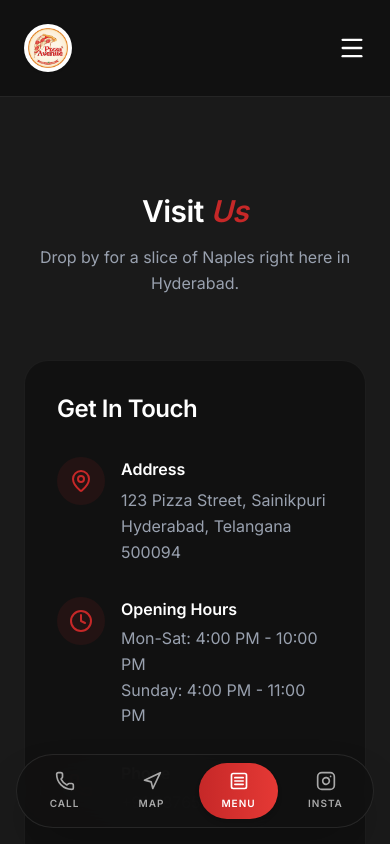
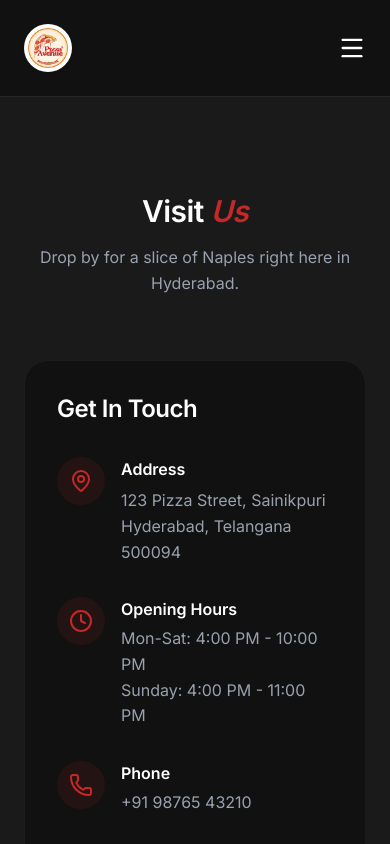
Before and after one commit to Nikhilesh-0007/PizzaAvenue, a Next.js app: page /contact in a window 390 px wide. Shown: the top 844 px of the page. Built offline with nearby package versions, Linux system fonts and the light colour scheme; a web font is replaced by a local one.

Commit message:
Update Instagram links across the site and restore Footer

```diff
--- a/src/app/page.tsx
+++ b/src/app/page.tsx
@@ -1,6 +1,5 @@
 import { HeroSection } from "@/components/HeroSection";
 import { FeaturedPizzas } from "@/components/FeaturedPizzas";
-import { AboutSection } from "@/components/AboutSection";
 import { WhyChooseUs } from "@/components/WhyChooseUs";
 import { InstagramSection } from "@/components/InstagramSection";
 import { Reviews } from "@/components/Reviews";
@@ -10,7 +9,6 @@ export default function Home() {
     <main className="flex min-h-screen flex-col bg-background selection:bg-primary/30 selection:text-white">
       <HeroSection />
       <FeaturedPizzas />
-      <AboutSection />
       <WhyChooseUs />
       <InstagramSection />
       <Reviews />
--- a/src/components/ContactSection.tsx
+++ b/src/components/ContactSection.tsx
@@ -84,7 +84,7 @@ export function ContactSection() {
             {/* Fake Map iframe placeholder styling to look good */}
             <div className="absolute inset-0 bg-background/50 z-10 pointer-events-none" />
             <iframe
-              src="https://www.google.com/maps/embed?pb=!1m18!1m12!1m3!1d15222.094595292416!2d78.5323533!3d17.4824976!2m3!1f0!2f0!3f0!3m2!1i1024!2i768!4f13.1!3m3!1m2!1s0x3bcb9baf2f5c76db%3A0xc3c51121ab9dcb!2sSainikpuri%2C%20Secunderabad%2C%20Telangana!5e0!3m2!1sen!2sin!4v1709123456789!5m2!1sen!2sin"
+              src="https://www.google.com/maps/embed?pb=!1m18!1m12!1m3!1d15222.094595292416!2d78.5389023!3d17.4879641!2m3!1f0!2f0!3f0!3m2!1i1024!2i768!4f13.1!3m3!1m2!1s0x3bcb9bfe9a6d8d27%3A0x39d85afe322bd229!2sPizza%20Avenue!5e0!3m2!1sen!2sin!4v1709123456789!5m2!1sen!2sin"
               width="100%"
               height="100%"
               style={{ border: 0, filter: "grayscale(1) invert(0.9) hue-rotate(180deg)" }}
--- a/src/components/VisitUs.tsx
+++ b/src/components/VisitUs.tsx
@@ -95,7 +95,7 @@ export function VisitUs() {
           >
             {/* Embedded Google Map */}
             <iframe
-              src="https://www.google.com/maps/embed?pb=!1m18!1m12!1m3!1m3!1d3805.295287515086!2d78.53765101418898!3d17.49341498801552!2m3!1f0!2f0!3f0!3m2!1i1024!2i768!4f13.1!3m3!1m2!1s0x3bcb9b05c5c00001%3A0x8e8a93b48784fb7!2sSainikpuri%2C%20Secunderabad%2C%20Telangana!5e0!3m2!1sen!2sin!4v1689230105000!5m2!1sen!2sin"
+              src="https://www.google.com/maps/embed?pb=!1m18!1m12!1m3!1d15222.094595292416!2d78.5389023!3d17.4879641!2m3!1f0!2f0!3f0!3m2!1i1024!2i768!4f13.1!3m3!1m2!1s0x3bcb9bfe9a6d8d27%3A0x39d85afe322bd229!2sPizza%20Avenue!5e0!3m2!1sen!2sin!4v1709123456789!5m2!1sen!2sin"
               width="100%"
               height="100%"
               style={{ border: 0 }}
--- a/src/components/ui/MobileStickyBar.tsx
+++ /dev/null
@@ -1,88 +0,0 @@
-"use client";
-
-import { Phone, Navigation, MenuSquare } from "lucide-react";
-import Link from "next/link";
-import { useEffect, useState } from "react";
-import { motion, AnimatePresence } from "framer-motion";
-
-const InstagramIcon = ({ size = 20 }: { size?: number }) => (
-  <svg width={size} height={size} viewBox="0 0 24 24" fill="none" stroke="currentColor" strokeWidth="2" strokeLinecap="round" strokeLinejoin="round">
-    <rect x="2" y="2" width="20" height="20" rx="5" ry="5"></rect>
-    <path d="M16 11.37A4 4 0 1 1 12.63 8 4 4 0 0 1 16 11.37z"></path>
-    <line x1="17.5" y1="6.5" x2="17.51" y2="6.5"></line>
-  </svg>
-);
-
-export function MobileStickyBar() {
-  const [isVisible, setIsVisible] = useState(true);
-  const [lastScrollY, setLastScrollY] = useState(0);
-
-  useEffect(() => {
-    const handleScroll = () => {
-      const currentScrollY = window.scrollY;
-
-      // Hide on scroll down, show on scroll up
-      if (currentScrollY > lastScrollY && currentScrollY > 100) {
-        setIsVisible(false);
-      } else {
-        setIsVisible(true);
-      }
-
-      setLastScrollY(currentScrollY);
-    };
-
-    window.addEventListener("scroll", handleScroll, { passive: true });
-    return () => window.removeEventListener("scroll", handleScroll);
-  }, [lastScrollY]);
-
-  return (
-    <AnimatePresence>
-      {isVisible && (
-        <motion.div
-          initial={{ y: 100 }}
-          animate={{ y: 0 }}
-          exit={{ y: 100 }}
-          transition={{ duration: 0.3 }}
-          className="md:hidden fixed bottom-4 left-4 right-4 z-50"
-        >
-          <div className="bg-background/95 backdrop-blur-xl border border-dark/10 shadow-2xl rounded-full p-2 flex justify-between items-center gap-2">
-            <Link
-              href="tel:+919876543210"
-              className="flex-1 flex flex-col items-center justify-center gap-1 p-2 text-dark/70 hover:text-primary transition-colors"
-            >
-              <Phone size={20} />
-              <span className="text-[10px] font-bold uppercase tracking-widest">Call</span>
-            </Link>
-
-            <Link
-              href="https://maps.app.goo.gl/41e3kDZPPBzUGVKE9"
-              target="_blank"
-              rel="noopener noreferrer"
-              className="flex-1 flex flex-col items-center justify-center gap-1 p-2 text-dark/70 hover:text-primary transition-colors"
-            >
-              <Navigation size={20} />
-              <span className="text-[10px] font-bold uppercase tracking-widest">Map</span>
-            </Link>
-
-            <Link
-              href="/menu"
-              className="flex-1 flex flex-col items-center justify-center gap-1 p-2 bg-gradient-to-r from-primary to-accent text-white rounded-full shadow-md hover:scale-105 transition-transform"
-            >
-              <MenuSquare size={20} />
-              <span className="text-[10px] font-bold uppercase tracking-widest">Menu</span>
-            </Link>
-
-            <Link
-              href="https://instagram.com"
-              target="_blank"
-              className="flex-1 flex flex-col items-center justify-center gap-1 p-2 text-dark/70 hover:text-primary transition-colors"
-            >
-              <InstagramIcon size={20} />
-              <span className="text-[10px] font-bold uppercase tracking-widest">Insta</span>
-            </Link>
-          </div>
-        </motion.div>
-      )}
-    </AnimatePresence>
-  );
-}
```
Also changed, not shown: src/components/InstagramSection.tsx (deleted, +0 -97 lines).
